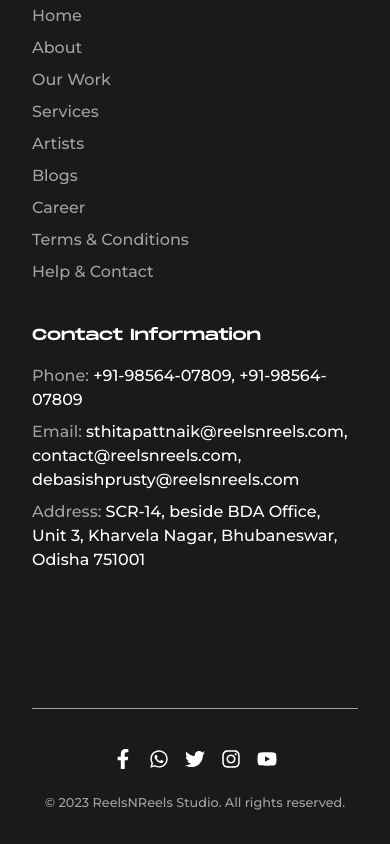
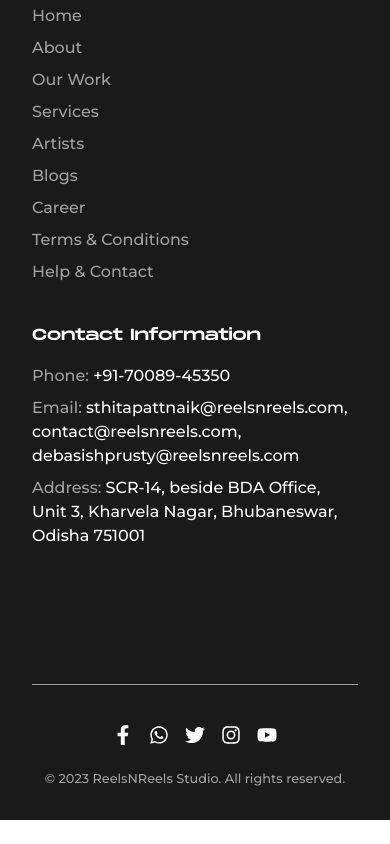
Before and after one commit to Reels-N-Reels/frontend, a React (Create React App) app: page / in a window 390 px wide. Shown: the part 7910-8754 px from the top of the page. After the commit the page ends 8730 px from the top, so only its background shows below. Built offline with nearby package versions, Linux system fonts and the light colour scheme.

Commit message:
Phone No Change🙃

```diff
--- a/src/components/Footer.jsx
+++ b/src/components/Footer.jsx
@@ -101,7 +101,7 @@ const Footer = () => {
           <ul className="contact-links">
             <li className="contact-link">
               Phone:
-              <span> +91-98564-07809, +91-98564-07809</span>
+              <span> +91-70089-45350</span>
             </li>
             <li className="contact-link">
               Email:
```
